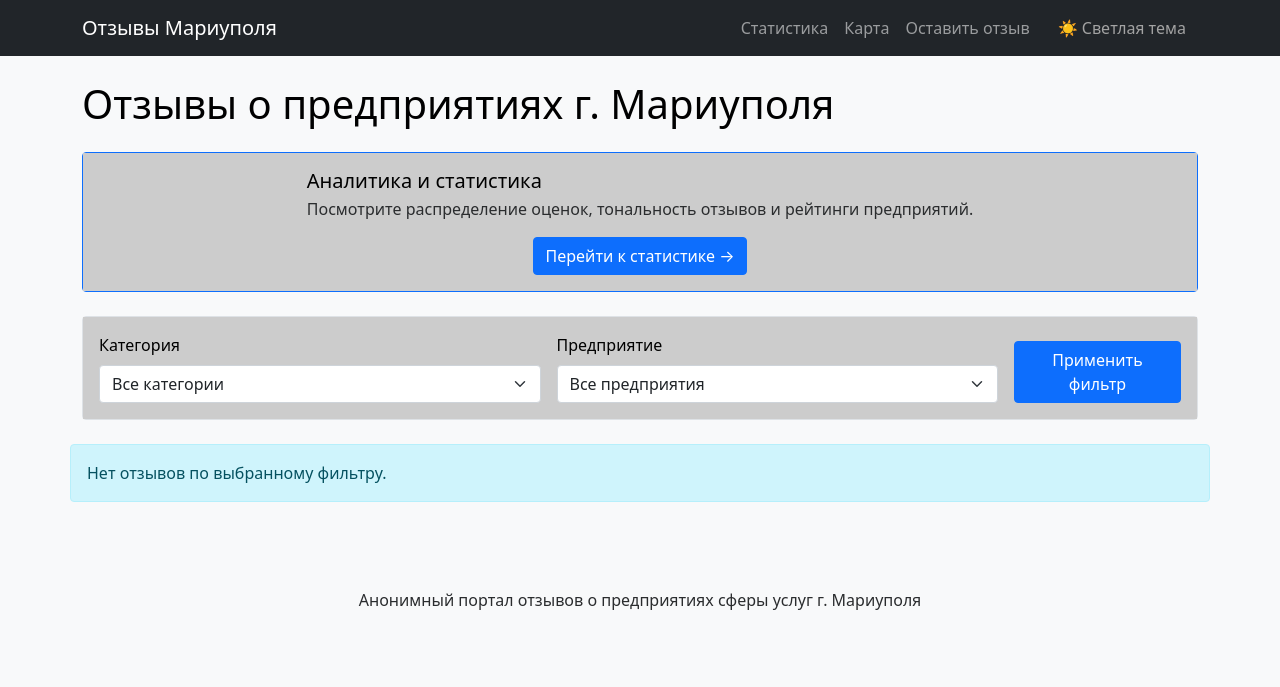
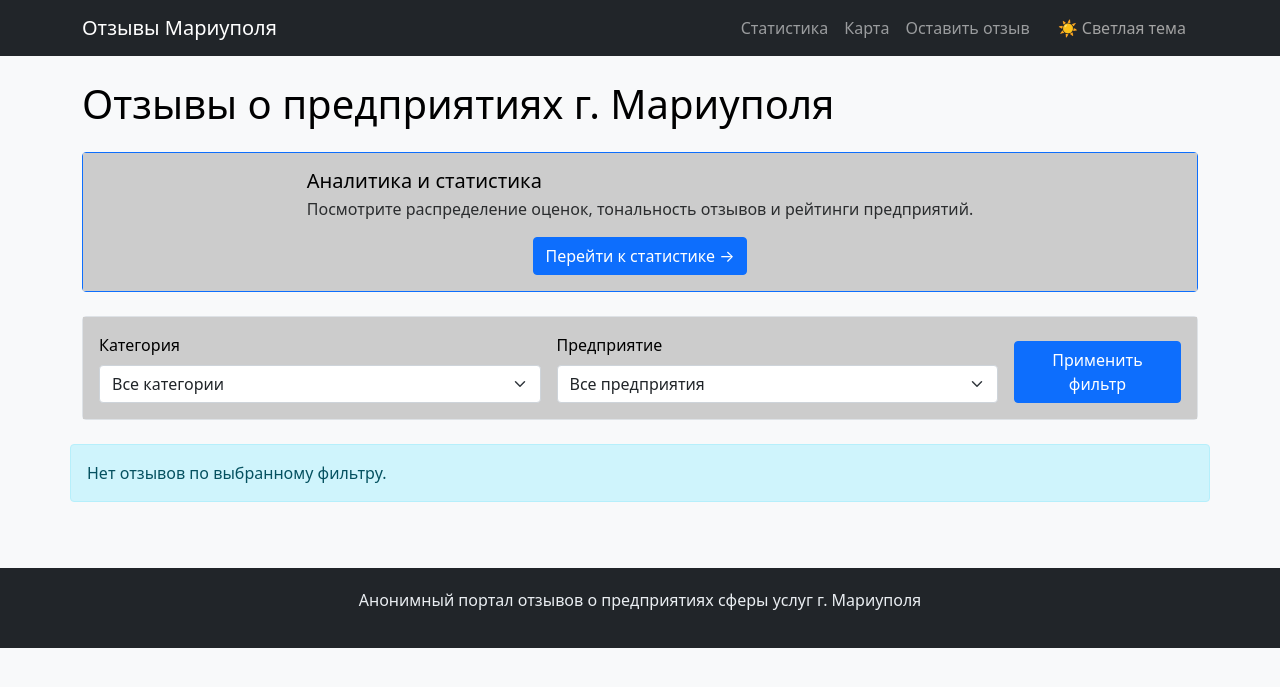
Before and after one commit to Alekss280/mariupol-reviews, a Django app: page / in a window 1280 px wide. Shown: the top 687 px of the page. Run offline with Django 4.2, Linux system fonts and the light colour scheme; data that the repository does not hold is empty.

Commit message:
Изменен стиль футера: обновлен фон и цвет текста, улучшена читаемость

```diff
--- a/reviews/templates/reviews/base.html
+++ b/reviews/templates/reviews/base.html
@@ -14,8 +14,8 @@
         --text-secondary: #2a2c2e;
         --border-color: #dee2e6;
         --navbar-bg: #212529;
-        --footer-bg: #f8f9fa;
-        --footer-text: #6c757d;
+        --footer-bg: #212529;
+        --footer-text: #eaeef2;
         --link-color: #0d6efd;
     }
 
@@ -28,7 +28,7 @@
         --border-color: #2d3748;
         --navbar-bg: #142539;
         --footer-bg: #162538;
-        --footer-text: #a0aec0;
+        --footer-text: #eaeef2;
         --link-color: #3b82f6;
     }
 
@@ -180,7 +180,7 @@
     </div>
 
     <footer>
-        <p class="text-muted">Анонимный портал отзывов о предприятиях сферы услуг г. Мариуполя</p>
+        <p>Анонимный портал отзывов о предприятиях сферы услуг г. Мариуполя</p>
     </footer>
 
     <script src="https://cdn.jsdelivr.net/npm/bootstrap@5.1.3/dist/js/bootstrap.bundle.min.js"></script>
```
